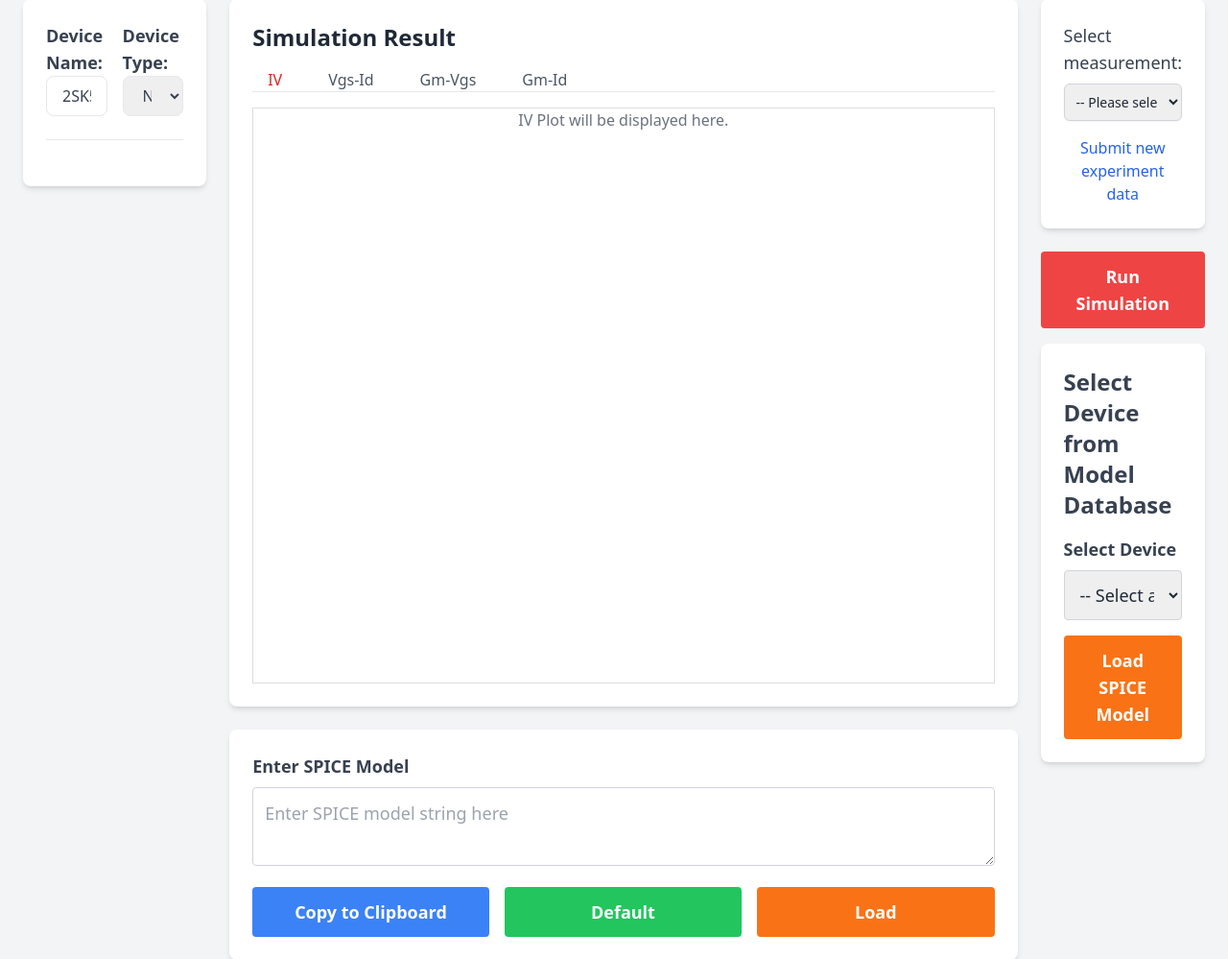
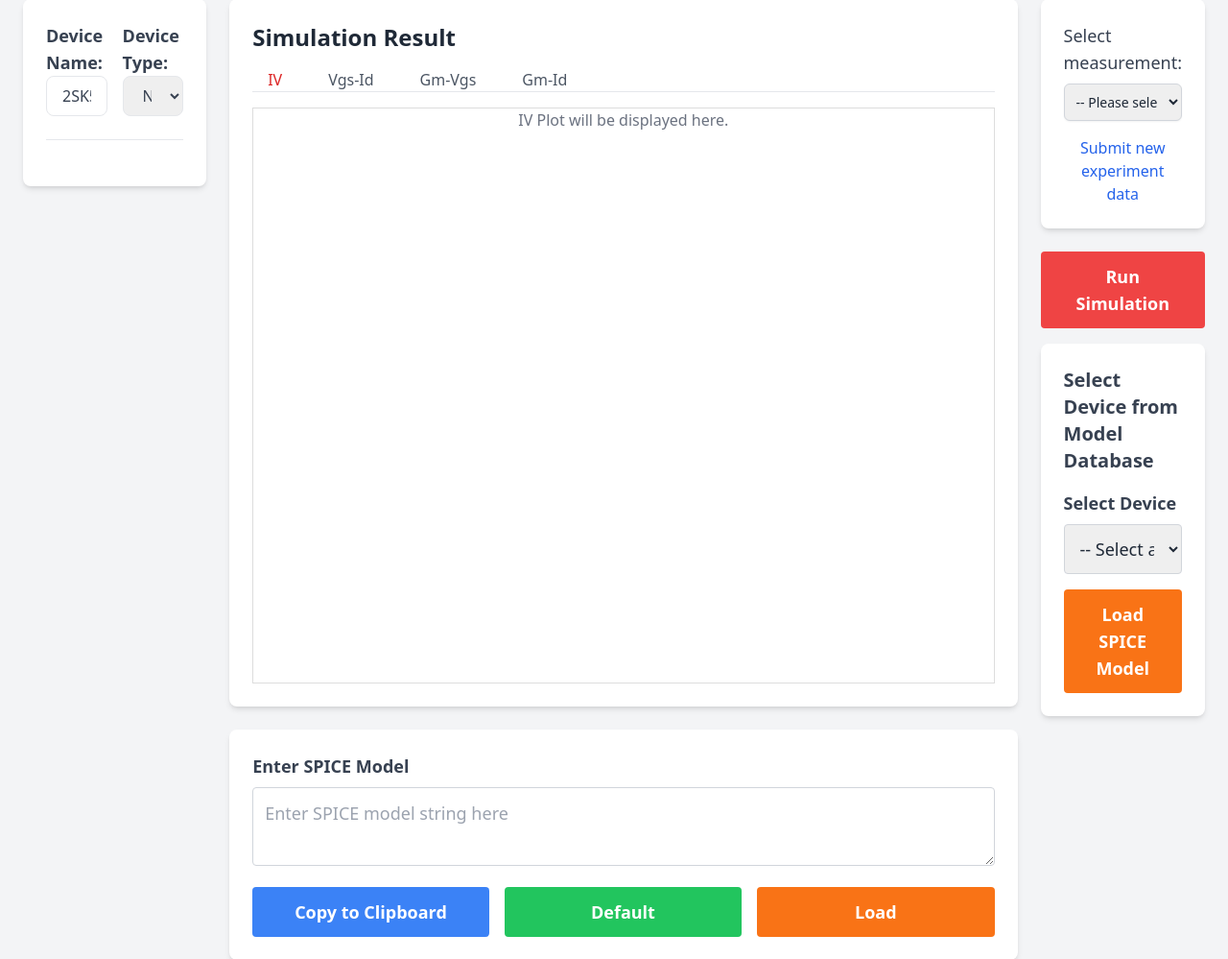
Before and after one commit to hotstaff/spice_model_manager, a Flask app: template templates/build_jfets.html in a window 1280 px wide. Shown: the part 125-1124 px from the top of the page at 96% size. Run offline with Flask 3, Linux system fonts and the light colour scheme; the template is opened without the code that fills it, so the values that code supplies are empty; parts of the project's set-up code (start-up, migrations or seed data) failed here and were passed over; some libraries are stand-ins or nearby versions.

Commit message:
modified:   templates/build_jfets.html

```diff
--- a/templates/build_jfets.html
+++ b/templates/build_jfets.html
@@ -322,7 +322,7 @@
                 <!-- モデル選択セクション -->
                 <div id="spice-section" class="bg-white p-6 rounded-lg shadow-md mb-4">
                     <!-- モデルデータベース選択タイトル -->
-                    <h3 class="text-2xl font-semibold text-gray-700 mb-4">
+                    <h3 class="text-xl font-semibold text-gray-700 mb-4">
                         {% block model_db_title %}Select Device from Model Database{% endblock %}
                     </h3>
 
@@ -343,7 +343,6 @@
                         {% block load_spice_button_text %}Load SPICE Model{% endblock %}
                     </button>
                 </div>
-
             </div>
         </div>
     </div>
```
